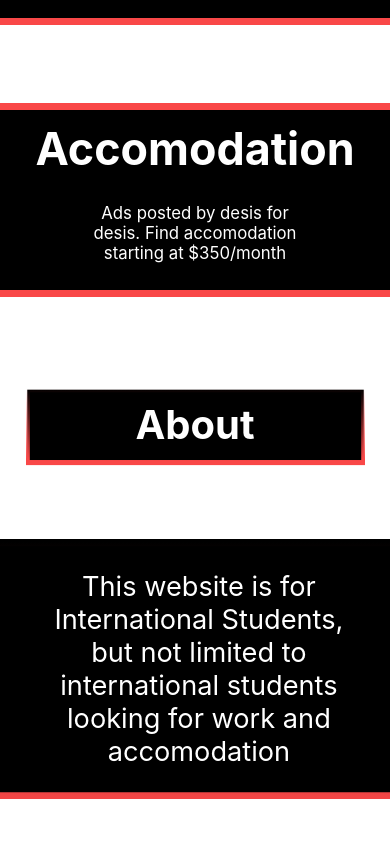
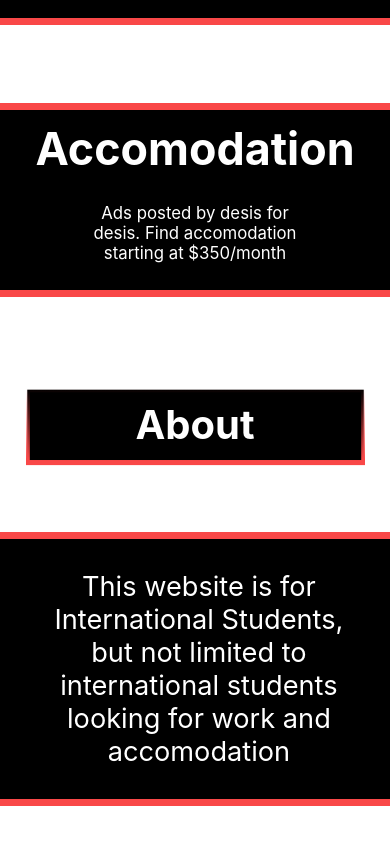
Before and after one commit to KDSGYT/way2way-react, a React (Create React App) app: page / in a window 390 px wide. Shown: the part 1066-1910 px from the top of the page. Built offline with nearby package versions, Linux system fonts and the light colour scheme; no server answers.

Commit message:
Trying to use hooks

```diff
--- a/src/App.tsx
+++ b/src/App.tsx
@@ -14,6 +14,7 @@ import { getUserFromDB } from './assets/functions'
 import UserProfile from './views/UserProfile/UserProfile';
 import Accomodation from './views/Accomodation/Accomodation';
 import AdView from './views/AdView/AdView';
+import UserInfo from './views/Signup/UserInfo/UserInfo';
 
 function App() {
   const [userData, setUserData] = useState({})
@@ -76,6 +77,10 @@ function App() {
               <Signup />
             </Route>
 
+            <Route path={`/user-info`} >
+              <UserInfo />
+            </Route>
+
             <Route path="/profile">
               <UserProfile />
             </Route>
--- a/src/Components/AboutSection/AboutSection.scss
+++ b/src/Components/AboutSection/AboutSection.scss
@@ -1,3 +1,5 @@
+@import '../../assets/Variables.scss';
+
 #about-section {
     height: 80vh;
     position: relative;
@@ -45,7 +47,7 @@
             background-image: url('../../assets/SVGs/aboutText.svg');
             padding: 8% 6%;
             padding-left: 8%;
-            background-size: cover;
+            background-size: contain;
             background-position: center;
             background-repeat: no-repeat;
         }
@@ -63,9 +65,15 @@
     #about-section {
         margin-top: 10vh;
         height: 60vh;
+
         #sub-section {
             #about-text {
                 width: 100%;
+                background-image: none;
+                background-color: black;
+                border: 7px solid $accentRed;
+                border-left: none;
+                border-right: none;
             }
         }
     }
--- a/src/views/Accomodation/Accomodation.scss
+++ b/src/views/Accomodation/Accomodation.scss
@@ -13,6 +13,7 @@
 
 
 @media (max-width:768px) {
+
     #accomodation {
         #container {
             width: auto;
--- a/src/views/Signup/Signup.tsx
+++ b/src/views/Signup/Signup.tsx
@@ -2,10 +2,11 @@ import React, { useContext, useEffect, useRef } from 'react';
 import { TextField } from '@material-ui/core';
 import './Signup.scss';
 import { createUser } from '../../assets/functions';
-import { useHistory } from 'react-router-dom';
+import { Switch, Route, useHistory, useLocation } from 'react-router-dom';
 import UserCTX from '../../CTX/CTX';
 import Google from '../../assets/SVGs/google.svg'
 import { firebaseAuth } from '../../Util/firebase';
+import UserInfo from './UserInfo/UserInfo';
 
 function Signup() {
 
@@ -18,13 +19,16 @@ function Signup() {
     const history: any = useHistory();
     const context: any = useContext(UserCTX)
 
+    let location = useLocation();
+
     async function handleClick(e: any) {
         const data = {
             displayName: firstName.current.value,
             lastName: lastName.current.value,
             email: email.current.value,
             phoneNumber: phone.current.value,
-            photoURL: ""
+            photoURL: "",
+            postedAds:0
         }
         await createUser(data, password.current.value)
         history.push('/profile')
@@ -37,6 +41,9 @@ function Signup() {
         const currentuser = firebaseAuth.currentUser;
         console.log(currentuser)
     }, [context.signOut, history]);
+
+
+
 
     return (
         <section id="sign-up">
@@ -112,6 +119,11 @@ function Signup() {
                 <div id="art"></div>
             </div>
 
+            <Switch>
+                <Route path={`${location}/user-info`} >
+                    <UserInfo />
+                </Route>
+            </Switch>
         </section >
 
     )
--- /dev/null
+++ b/src/views/Signup/UserInfo/UserInfo.tsx
@@ -0,0 +1,9 @@
+import React from 'react';
+
+function UserInfo() {
+    return (
+        <h1> user Info</h1>
+    )
+}
+
+export default UserInfo;
```
Also changed, not shown: src/assets/Hooks.tsx (added, +7 -0 lines), 1 other file (tests, documents, lock files or other folders).
